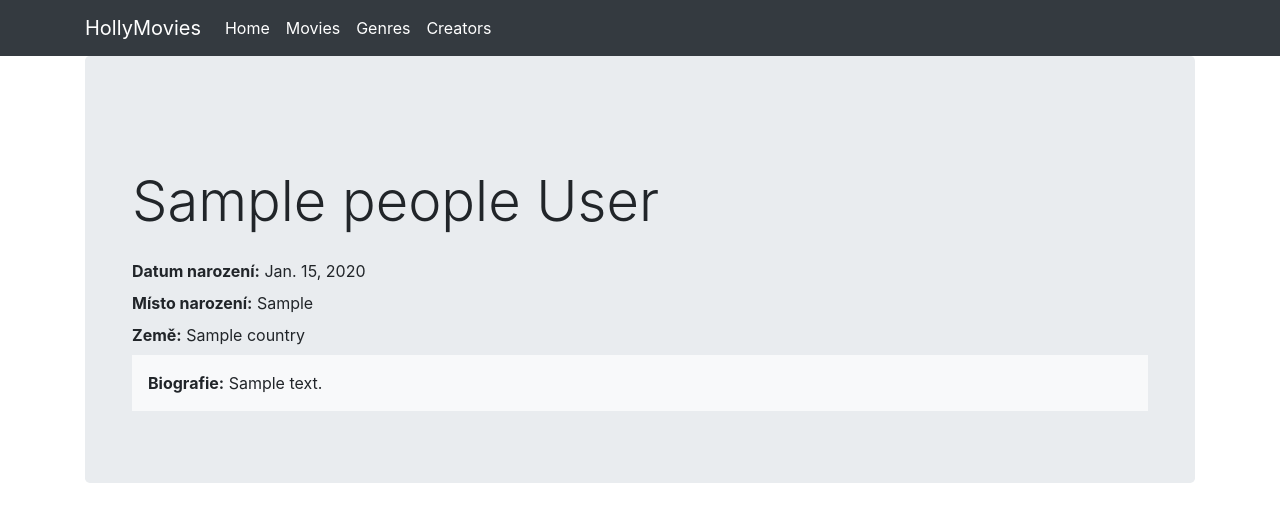
After one commit to petrgregor/PythonRemoteCZ19_Backend_techonologies, a Django app: page /creator/1/ in a window 1280 px wide. The commit adds this page. Shown: the top 522 px of the page. Run offline with Django 4.2, Linux system fonts and the light colour scheme; tables that the repository leaves empty hold one stand-in row (values such as "Sample post"); some libraries are stand-ins or nearby versions.

Commit message:
Creator details.

```diff
--- a/hollymovies/urls.py
+++ b/hollymovies/urls.py
@@ -42,4 +42,6 @@ urlpatterns = [
     #path('genre/<pk>/', GenreView.as_view(), name='genre'),  # CBV: View
     path('genre/<pk>/', GenreTemplateView.as_view(), name='genre'),  # CBV: TemplateView
     path('creators/', CreatorsListView.as_view(), name='creators'),
+    path('creator/<pk>/', CreatorTemplateView.as_view(), name='creator'),
+
 ]
--- /dev/null
+++ b/viewer/templates/creator.html
@@ -0,0 +1,13 @@
+{% extends "base.html" %}
+
+{% block content %}
+<div class="container mt-5">
+    <h1 class="display-4">{{ creator.name }} {{ creator.surname }}</h1>
+    <div class=" mt-4">
+        <div class="mb-2"><strong>Datum narození:</strong> {{ creator.date_of_birth }}</div>
+        <div class="mb-2"><strong>Místo narození:</strong> {{ creator.place_of_birth }}</div>
+        <div class="mb-2"><strong>Země:</strong> {{ creator.country }}</div>
+        <div class="p-3 mb-2 bg-light"><strong>Biografie:</strong> {{ creator.biography }}</div>
+    </div>
+</div>
+{% endblock %}
--- a/viewer/templates/creators.html
+++ b/viewer/templates/creators.html
@@ -4,7 +4,7 @@
 <h1>List of creators</h1>
 <ul>
     {% for creator in creators %}
-        <li>{{ creator }}</li>
+        <li><a href="{% url 'creator' creator.id %}"> {{ creator }} </a></li>
     {% empty %}
         <p>V databázi není žádný tvůrce.</p>
     {% endfor %}
--- a/viewer/views.py
+++ b/viewer/views.py
@@ -158,3 +158,13 @@ class CreatorsListView(ListView):
     template_name = "creators.html"
     model = People
     context_object_name = "creators"
+
+
+class CreatorTemplateView(TemplateView):
+    template_name = "creator.html"
+
+    def get_context_data(self, **kwargs):
+        context = super().get_context_data(**kwargs)
+        pk = self.kwargs['pk']
+        context["creator"] = People.objects.get(id=pk)
+        return context
```
